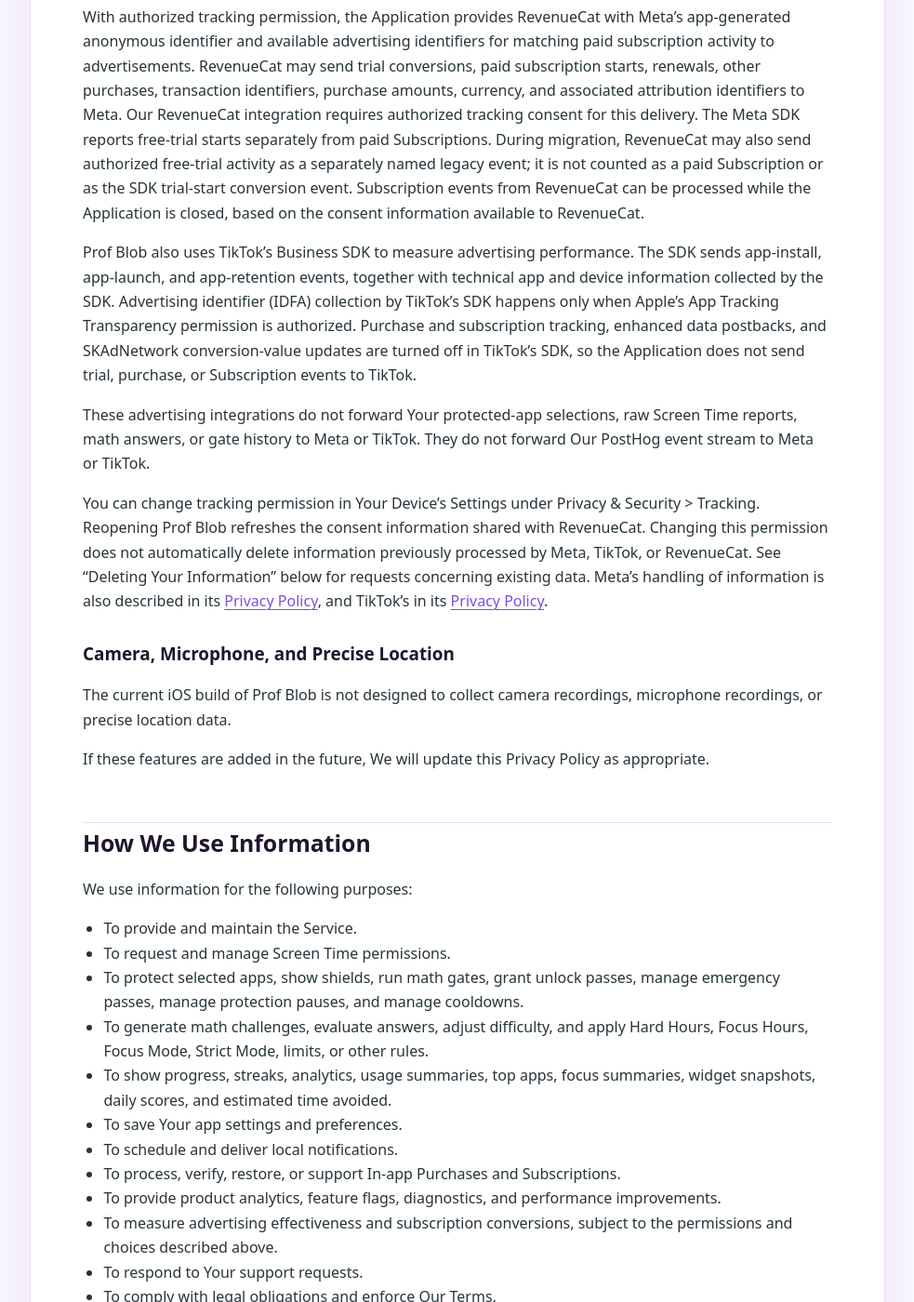
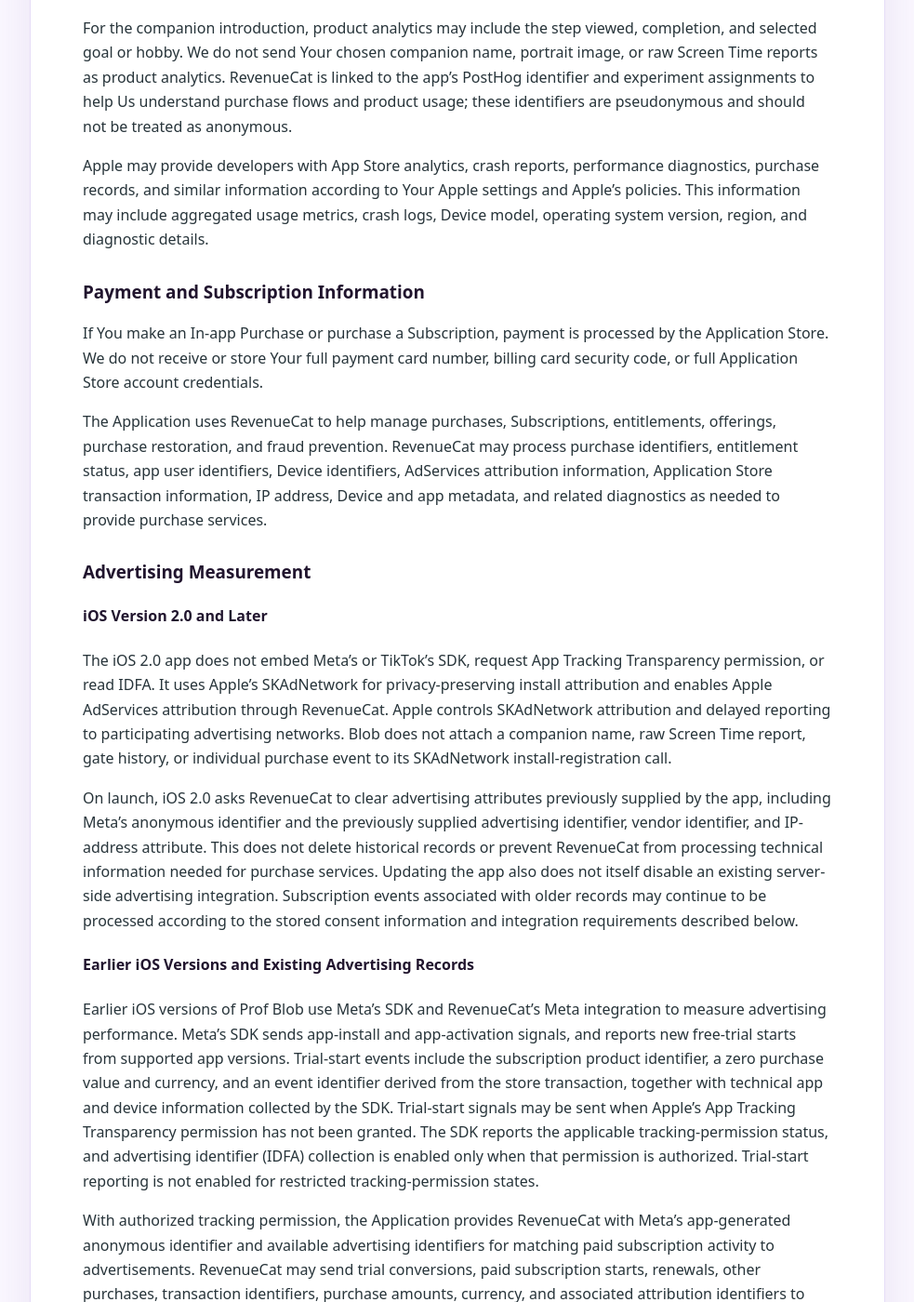
Before and after one commit to spammusubitech/spammusubitech.github.io, a Jekyll site: the page built from prof-blob/privacy/index.md, in a window 1280 px wide and 1400 px high, scrolled down 5555 px. Shown: the whole window at 93% size, without its empty margins (148-1131 px from the left). Built offline with Jekyll 4.4.1, drawn with Linux system fonts in a browser that asks for light colours; some of the changed text lies outside the part shown.

Commit message:
Clarify Blob iOS v2 companion privacy and version-specific attribution

```diff
--- a/_includes/legal/prof-blob/privacy-policy.md
+++ b/_includes/legal/prof-blob/privacy-policy.md
@@ -1,10 +1,14 @@
 # Privacy Policy for Prof Blob
 
-Last updated: September 24, 2026
+Last updated: October 14, 2026
 
 This Privacy Policy explains how Spam Musubi Technologies LLC handles information when You use Prof Blob. References to Prof Blob may include Blob, the `blob-screen-time` app, widgets, app extensions, public pages, support materials, or similar names used for the Service.
 
 Prof Blob helps You create a short cognitive pause before opening selected apps. Screen Time selections, math-gate history, unlock timers, rules, focus sessions, emergency passes, widget snapshots, streaks, and progress summaries are primarily stored on Your Device and, depending on Your Apple and iCloud settings, may sync or back up through Apple services.
+
+## iOS Version 2.0 and Later
+
+The iOS 2.0 companion experience adds a companion, a customizable habitat, phone-free growth, and a bonus for keeping selected apps protected. The sections below describe these features when You install iOS version 2.0 or later. Older installed iOS versions and the Android app can have different advertising-measurement behavior, as described separately below.
 
 ## Android App: blob: screen time control
 
@@ -53,6 +57,7 @@
 - Onboarding choices, such as which apps feel distracting, when distraction usually happens, what You want more time for, and Your estimated daily phone use.
 - Settings and preferences, such as unlock duration, challenge difficulty, cooldown duration, escalation sensitivity, daily goals, Hard Hours, Focus Hours, daily time or open limits, Strict Mode, emergency passes, reflection reminders, and notification preferences.
 - Purchase-related choices, such as which Subscription or In-app Purchase You select, as processed through the Application Store and Our purchase provider.
+- In iOS 2.0 and later, Your companion's name, hobby, chosen evolution path, belongings, habitat arrangement, sleep schedule, and introduction choices.
 
 ### Screen Time, Protected Apps, and Usage Information
 
@@ -77,6 +82,14 @@
 
 This information is used to provide the gate ritual, adjust difficulty, run Focus Mode, show progress, update widgets, and support analytics about Your intentional app use.
 
+### Companion, Phone-Free Growth, and Blocking Bonuses
+
+In iOS 2.0 and later, companion progress, XP, discoveries, evolution choices, belongings, habitat arrangement, and sleep hours are stored on Your Device. Screen Time usage totals, or a labeled estimate based on DeviceActivity usage thresholds where direct usage-data access is unavailable, support phone-free growth. Local protection and unlock records support the separate blocking bonus. These features do not treat time spent outside Blob alone as proof that You were not using Your phone.
+
+Sleep hours pause growth calculations. They are a schedule You choose, not a measurement of Your sleep, health, or physical activity. Screen Time permissions, reporting delays, and Device capabilities affect whether and when growth is available.
+
+Companion widgets read a limited snapshot through the app group, including the companion's name, form, level, and habitat. If You choose to share a portrait or postcard, the iOS share sheet sends the image and any accompanying text to the app or recipient You select. The image may show Your companion's name and world. Sharing does not enroll You in a referral service.
+
 ### Widgets, App Extensions, and Shared Data
 
 Prof Blob includes app extensions for Screen Time shields, activity reports, device activity monitoring, shield actions, and Home Screen widgets. These extensions may read or write limited data through the app group shared with the main Application, such as protected app tokens, pending gate state, unlock-pass state, notification state, protection pause state, today's interception and walk-away counts, streak timestamps, and widget snapshots.
@@ -85,7 +98,7 @@
 
 ### Device Permissions and Notifications
 
-The Application may request Screen Time authorization, notification permission, and Apple's App Tracking Transparency permission for advertising measurement. Permission choices are controlled through Your Device settings. Declining tracking permission does not prevent You from using Prof Blob or purchasing a Subscription.
+The iOS Application may request Screen Time authorization and notification permission. iOS 2.0 and later do not request Apple's App Tracking Transparency permission or collect the advertising identifier (IDFA). Earlier iOS versions may have different advertising-measurement behavior, described below. Permission choices are controlled through Your Device settings. Declining a permission does not prevent You from purchasing a Subscription, although features that need that permission may be unavailable.
 
 If notification permission is granted, the Application can schedule local notifications, such as gate prompts, reflection reminders, or subscription trial renewal reminders. Notification content and delivery are handled by Your Device and Apple notification services.
 
@@ -97,6 +110,8 @@
 
 We use analytics to understand whether the Service works, improve onboarding, gates, focus sessions, widgets, settings, and paywalls, evaluate feature flags, diagnose issues, and measure aggregate product usage. We do not send raw DeviceActivity reports to PostHog, but some gate analytics events may include protected app display names and gate metadata.
 
+For the companion introduction, product analytics may include the step viewed, completion, and selected goal or hobby. We do not send Your chosen companion name, portrait image, or raw Screen Time reports as product analytics. RevenueCat is linked to the app's PostHog identifier and experiment assignments to help Us understand purchase flows and product usage; these identifiers are pseudonymous and should not be treated as anonymous.
+
 Apple may provide developers with App Store analytics, crash reports, performance diagnostics, purchase records, and similar information according to Your Apple settings and Apple's policies. This information may include aggregated usage metrics, crash logs, Device model, operating system version, region, and diagnostic details.
 
 ### Payment and Subscription Information
@@ -107,15 +122,23 @@
 
 ### Advertising Measurement
 
-Prof Blob uses Meta's SDK and RevenueCat's Meta integration to measure advertising performance. Meta's SDK sends app-install and app-activation signals, and reports new free-trial starts from supported app versions. Trial-start events include the subscription product identifier, a zero purchase value and currency, and an event identifier derived from the store transaction, together with technical app and device information collected by the SDK. Trial-start signals may be sent when Apple's App Tracking Transparency permission has not been granted. The SDK reports the applicable tracking-permission status, and advertising identifier (IDFA) collection is enabled only when that permission is authorized. Trial-start reporting is not enabled for restricted tracking-permission states.
+#### iOS Version 2.0 and Later
+
+The iOS 2.0 app does not embed Meta's or TikTok's SDK, request App Tracking Transparency permission, or read IDFA. It uses Apple's SKAdNetwork for privacy-preserving install attribution and enables Apple AdServices attribution through RevenueCat. Apple controls SKAdNetwork attribution and delayed reporting to participating advertising networks. Blob does not attach a companion name, raw Screen Time report, gate history, or individual purchase event to its SKAdNetwork install-registration call.
+
+On launch, iOS 2.0 asks RevenueCat to clear advertising attributes previously supplied by the app, including Meta's anonymous identifier and the previously supplied advertising identifier, vendor identifier, and IP-address attribute. This does not delete historical records or prevent RevenueCat from processing technical information needed for purchase services. Updating the app also does not itself disable an existing server-side advertising integration. Subscription events associated with older records may continue to be processed according to the stored consent information and integration requirements described below.
+
+#### Earlier iOS Versions and Existing Advertising Records
+
+Earlier iOS versions of Prof Blob use Meta's SDK and RevenueCat's Meta integration to measure advertising performance. Meta's SDK sends app-install and app-activation signals, and reports new free-trial starts from supported app versions. Trial-start events include the subscription product identifier, a zero purchase value and currency, and an event identifier derived from the store transaction, together with technical app and device information collected by the SDK. Trial-start signals may be sent when Apple's App Tracking Transparency permission has not been granted. The SDK reports the applicable tracking-permission status, and advertising identifier (IDFA) collection is enabled only when that permission is authorized. Trial-start reporting is not enabled for restricted tracking-permission states.
 
 With authorized tracking permission, the Application provides RevenueCat with Meta's app-generated anonymous identifier and available advertising identifiers for matching paid subscription activity to advertisements. RevenueCat may send trial conversions, paid subscription starts, renewals, other purchases, transaction identifiers, purchase amounts, currency, and associated attribution identifiers to Meta. Our RevenueCat integration requires authorized tracking consent for this delivery. The Meta SDK reports free-trial starts separately from paid Subscriptions. During migration, RevenueCat may also send authorized free-trial activity as a separately named legacy event; it is not counted as a paid Subscription or as the SDK trial-start conversion event. Subscription events from RevenueCat can be processed while the Application is closed, based on the consent information available to RevenueCat.
 
-Prof Blob also uses TikTok's Business SDK to measure advertising performance. The SDK sends app-install, app-launch, and app-retention events, together with technical app and device information collected by the SDK. Advertising identifier (IDFA) collection by TikTok's SDK happens only when Apple's App Tracking Transparency permission is authorized. Purchase and subscription tracking, enhanced data postbacks, and SKAdNetwork conversion-value updates are turned off in TikTok's SDK, so the Application does not send trial, purchase, or Subscription events to TikTok.
+Earlier iOS versions also use TikTok's Business SDK to measure advertising performance. The SDK sends app-install, app-launch, and app-retention events, together with technical app and device information collected by the SDK. Advertising identifier (IDFA) collection by TikTok's SDK happens only when Apple's App Tracking Transparency permission is authorized. Purchase and subscription tracking, enhanced data postbacks, and SKAdNetwork conversion-value updates are turned off in TikTok's SDK, so the Application does not send trial, purchase, or Subscription events to TikTok.
 
 These advertising integrations do not forward Your protected-app selections, raw Screen Time reports, math answers, or gate history to Meta or TikTok. They do not forward Our PostHog event stream to Meta or TikTok.
 
-You can change tracking permission in Your Device's Settings under Privacy & Security > Tracking. Reopening Prof Blob refreshes the consent information shared with RevenueCat. Changing this permission does not automatically delete information previously processed by Meta, TikTok, or RevenueCat. See "Deleting Your Information" below for requests concerning existing data. Meta's handling of information is also described in its [Privacy Policy](https://www.facebook.com/privacy/policy/), and TikTok's in its [Privacy Policy](https://www.tiktok.com/legal/page/us/privacy-policy/en).
+You can change tracking permission in Your Device's Settings under Privacy & Security > Tracking. Where supported by the installed version, reopening Prof Blob refreshes the consent information shared with RevenueCat. Changing this permission does not automatically delete information previously processed by Meta, TikTok, or RevenueCat. See "Deleting Your Information" below for requests concerning existing data. Meta's handling of information is also described in its [Privacy Policy](https://www.facebook.com/privacy/policy/), and TikTok's in its [Privacy Policy](https://www.tiktok.com/legal/page/us/privacy-policy/en).
 
 ### Camera, Microphone, and Precise Location
 
@@ -132,7 +155,7 @@
 - To protect selected apps, show shields, run math gates, grant unlock passes, manage emergency passes, manage protection pauses, and manage cooldowns.
 - To generate math challenges, evaluate answers, adjust difficulty, and apply Hard Hours, Focus Hours, Focus Mode, Strict Mode, limits, or other rules.
 - To show progress, streaks, analytics, usage summaries, top apps, focus summaries, widget snapshots, daily scores, and estimated time avoided.
-- To save Your app settings and preferences.
+- To save Your app settings and preferences, companion and habitat choices, sleep schedule, growth history, and discoveries.
 - To schedule and deliver local notifications.
 - To process, verify, restore, or support In-app Purchases and Subscriptions.
 - To provide product analytics, feature flags, diagnostics, and performance improvements.
@@ -154,8 +177,8 @@
 - **With Apple and Application Store services:** Apple may process information related to app downloads, Screen Time authorization, protected-app controls, DeviceActivity reports, ManagedSettings shields, app extensions, widgets, notifications, iCloud backup or sync, diagnostics, purchases, subscriptions, refunds, and App Store analytics.
 - **With RevenueCat:** RevenueCat helps Us manage purchases, Subscriptions, entitlements, offerings, purchase restoration, attribution, and related diagnostics.
 - **With PostHog:** PostHog helps Us understand product usage, run analytics, and evaluate feature flags.
-- **With Meta:** Meta receives app-install, app-activation, and advertising-measurement information as described above. RevenueCat may send subscription events and matching information to Meta when the consent requirements of Our integration are met.
-- **With TikTok:** TikTok receives app-install, app-launch, app-retention, and related technical information for advertising measurement as described above.
+- **With Meta:** Earlier iOS versions and the Android app send the SDK advertising-measurement information described above. Apple may also provide privacy-preserving install-attribution reports. RevenueCat may send subscription events and matching information to Meta when the consent requirements of Our integration are met.
+- **With TikTok:** Earlier iOS versions send the SDK advertising-measurement information described above. iOS 2.0 does not include TikTok's SDK.
 - **With Service Providers:** We may use providers for support, email, hosting, diagnostics, purchase validation, analytics, feature flags, or similar operational needs.
 - **For legal reasons:** We may disclose information if required by law or in response to valid legal requests from public authorities.
 - **To protect rights and safety:** We may disclose information when We believe it is necessary to protect the Company, users, the public, or the Service.
@@ -206,7 +229,7 @@
 
 Depending on where You live, You may have rights to request access to, correction of, deletion of, or information about Personal Data We process about You.
 
-Because much of Prof Blob's Screen Time, gate, focus, widget, and progress data is stored locally on Your Device or with Apple services, We may not have access to it. You can manage local data through the Application and Device controls.
+Because much of Prof Blob's Screen Time, gate, focus, companion, habitat, growth, widget, and progress data is stored locally on Your Device or with Apple services, We may not have access to it. You can manage local data through the Application and Device controls.
 
 To exercise rights for information You have provided directly to Us or information processed by Our Service Providers on Our behalf, contact Us at the email address below.
 
```
